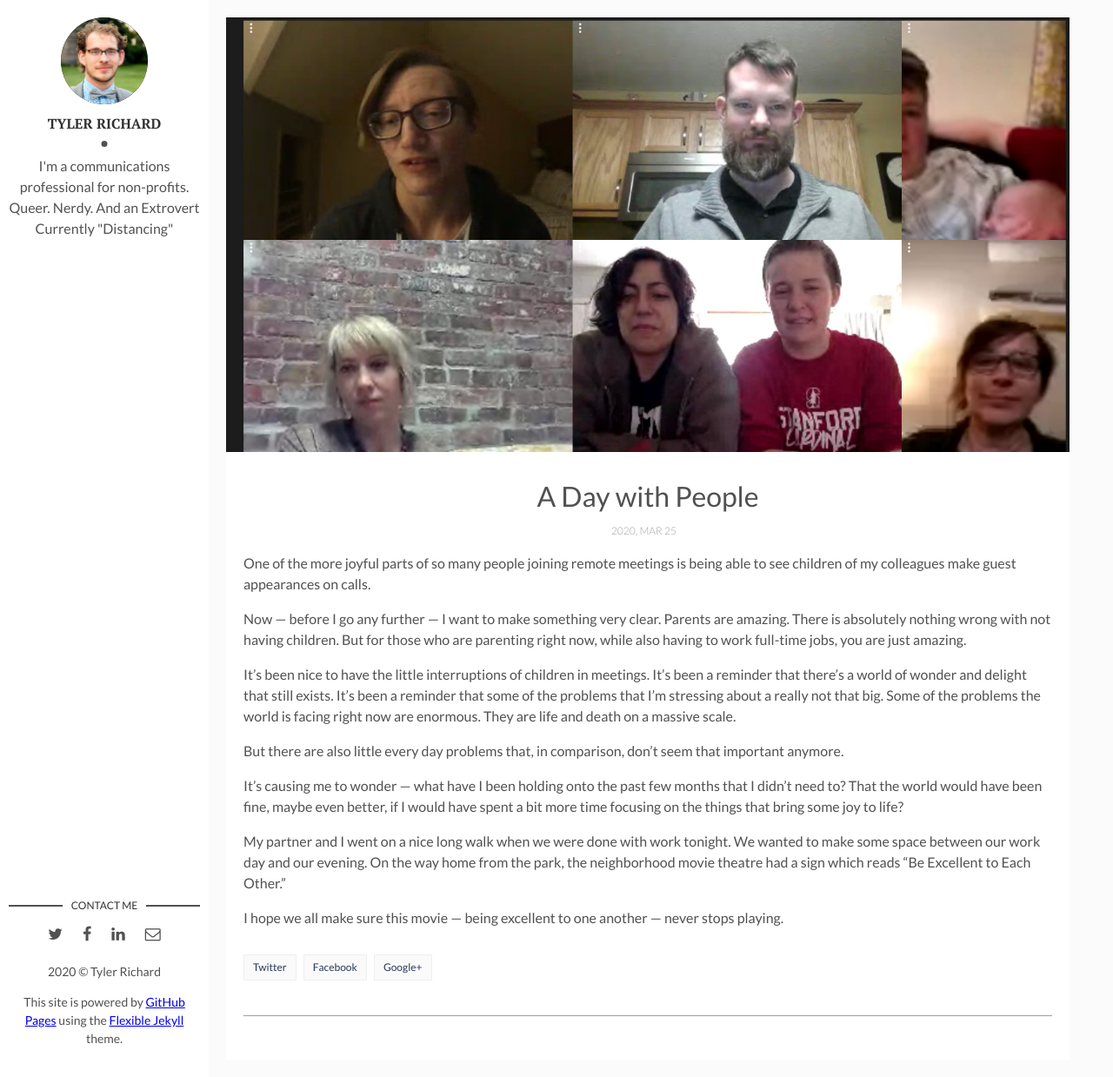
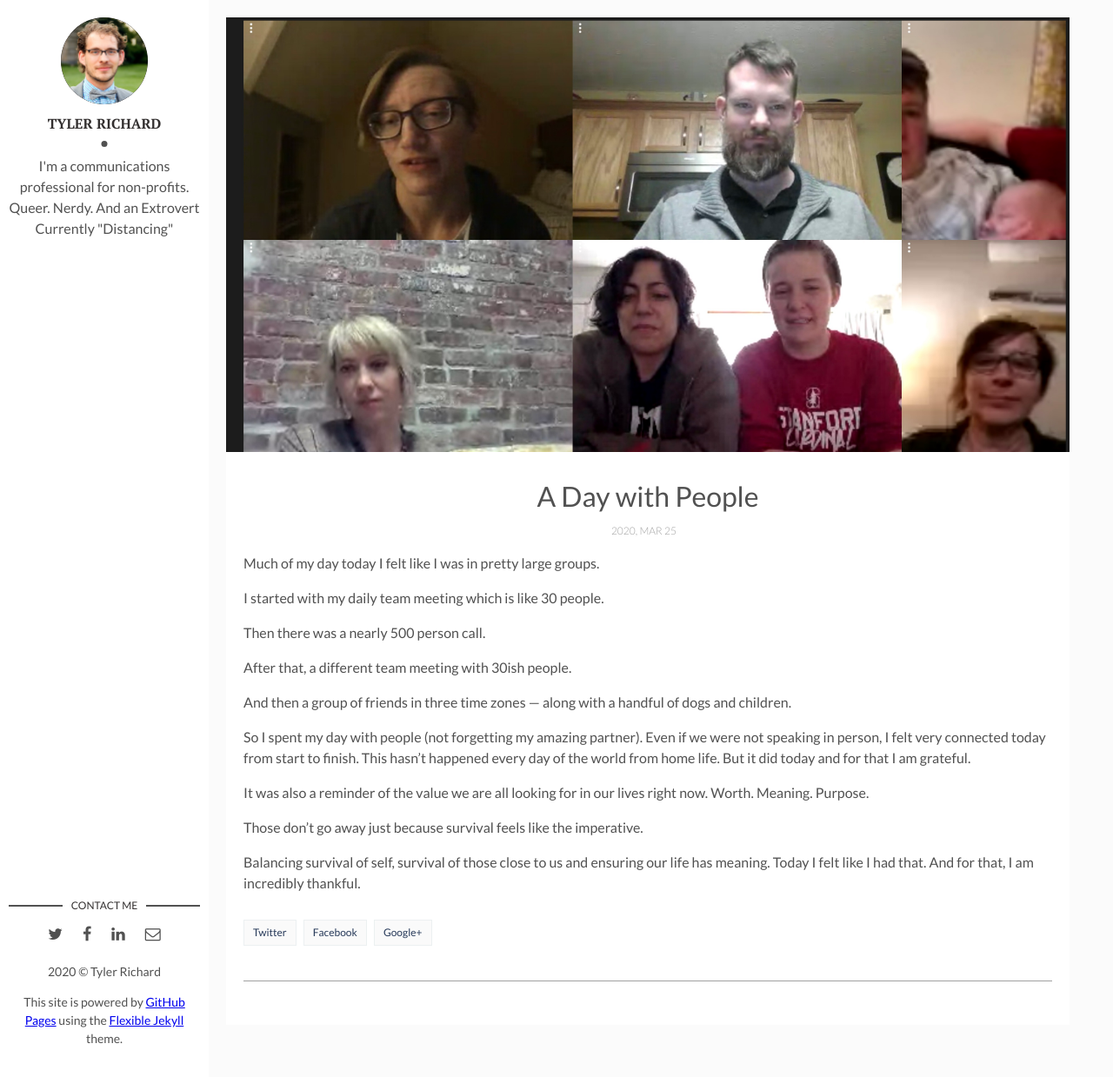
Before and after one commit to terrapax/terrapax.github.io, a Jekyll site: the page built from _posts/2020-03-25-a-day-with-people.markdown, in a window 1280 px wide and 1239 px high. Shown: the whole window at 87% size. Built offline with Jekyll 4.4.1, drawn with Linux system fonts in a browser that asks for light colours.

Commit message:
Update 2020-03-25-a-day-with-people.markdown

```diff
--- a/_posts/2020-03-25-a-day-with-people.markdown
+++ b/_posts/2020-03-25-a-day-with-people.markdown
@@ -8,16 +8,20 @@ fig-caption: # Add figcaption (optional)
 tags:
 ---
 
-One of the more joyful parts of so many people joining remote meetings is being able to see children of my colleagues make guest appearances on calls.
+Much of my day today I felt like I was in pretty large groups.
 
-Now — before I go any further — I want to make something very clear. Parents are amazing. There is absolutely nothing wrong with not having children. But for those who are parenting right now, while also having to work full-time jobs, you are just amazing.
+I started with my daily team meeting which is like 30 people.
 
-It's been nice to have the little interruptions of children in meetings.  It's been a reminder that there's a world of wonder and delight that still exists. It's been a reminder that some of the problems that I'm stressing about a really not that big. Some of the problems the world is facing right now are enormous. They are life and death on a massive scale.
+Then there was a nearly 500 person call.
 
-But there are also little every day problems that, in comparison, don't seem that important anymore.
+After that, a different team meeting with 30ish people.
 
-It's causing me to wonder — what have I been holding onto the past few months that I didn't need to? That the world would have been fine, maybe even better, if I would have spent a bit more time focusing on the things that bring some joy to life?
+And then a group of friends in three time zones — along with a handful of dogs and children.
 
-My partner and I went on a nice long walk when we were done with work tonight. We wanted to make some space between our work day and our evening. On the way home from the park, the neighborhood movie theatre had a sign which reads "Be Excellent to Each Other."
+So I spent my day with people (not forgetting my amazing partner). Even if we were not speaking in person, I felt very connected today from start to finish. This hasn’t happened every day of the world from home life. But it did today and for that I am grateful.
 
-I hope we all make sure this movie — being excellent to one another — never stops playing.
+It was also a reminder of the value we are all looking for in our lives right now. Worth. Meaning. Purpose.
+
+Those don’t go away just because survival feels like the imperative.
+
+Balancing survival of self, survival of those close to us and ensuring our life has meaning. Today I felt like I had that. And for that, I am incredibly thankful.
```
